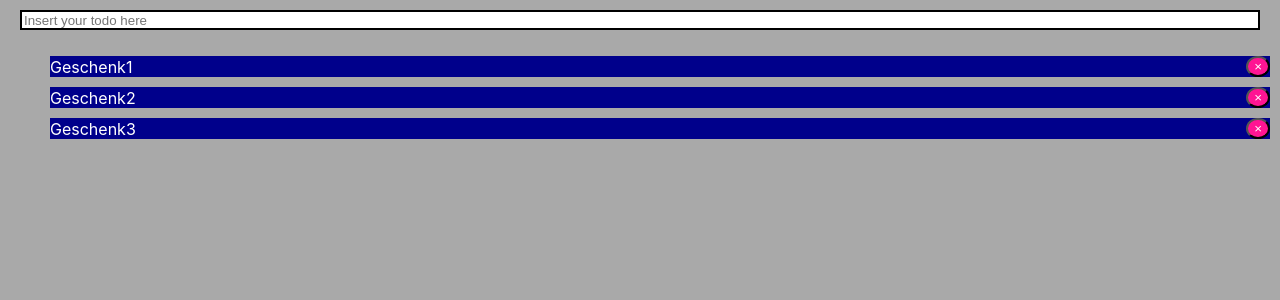
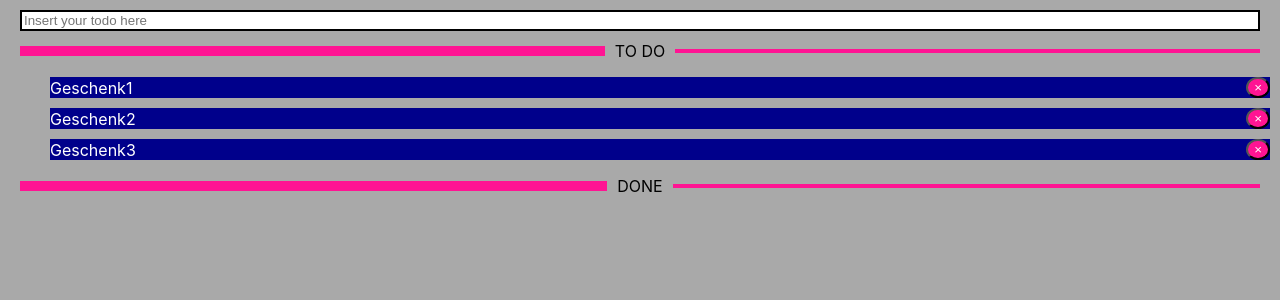
Before and after one commit to frythjof/todo-app, a React (Create React App) app: page / in a window 1280 px wide. Shown: the top 300 px of the page. Built offline with nearby package versions, Linux system fonts and the light colour scheme.

Commit message:
Add Separators and refactor with Styled Components

```diff
--- a/src/App.js
+++ b/src/App.js
@@ -1,8 +1,23 @@
 import React, { Component } from 'react'
 import Input from './Input'
 import Todo from './Todo'
+import Separator from './Separator'
 import uid from 'uid'
-import './App.css'
+//import './App.css'
+import styled from 'styled-components'
+
+const Container = styled.div`
+  display: grid;
+  grid-auto-rows: min-content;
+  padding: 0 10px;
+  height: 100vh;
+  background-color: darkgray;
+`
+
+const TodoList = styled.ul`
+  display: grid;
+  grid-gap: 10px;
+`
 
 class App extends Component {
   state = {
@@ -17,15 +32,27 @@ class App extends Component {
   render() {
     this.save()
     return (
-      <div className="Container">
+      <Container>
         <Input onEnter={this.addTodo} />
-        <ul className="list">{this.renderTodos()}</ul>
-      </div>
+        <Separator text="TO DO" />
+        <TodoList>{this.renderOpenTodos()}</TodoList>
+        <Separator text="DONE" />
+        <TodoList>{this.renderDoneTodos()}</TodoList>
+      </Container>
     )
   }
 
-  renderTodos() {
-    return this.state.todos.map(todo => (
+  renderOpenTodos() {
+    return this.state.todos
+      .filter(todo => !todo.done)
+      .map(this.renderSingleTodo)
+  }
+
+  renderDoneTodos() {
+    return this.state.todos.filter(todo => todo.done).map(this.renderSingleTodo)
+  }
+
+  renderSingleTodo = todo => (
     <Todo
       key={todo.id}
       text={todo.text}
@@ -33,8 +60,7 @@ class App extends Component {
       onToggle={() => this.toggleTodo(todo.id)}
       onDelete={() => this.deleteTodo(todo.id)}
     />
-    ))
-  }
+  )
 
   addTodo = text => {
     this.setState({
--- /dev/null
+++ b/src/GlobalStyle.js
@@ -0,0 +1,14 @@
+import React, { Component } from 'react'
+import { createGlobalStyle } from 'styled-components'
+
+export default createGlobalStyle`
+body {
+  margin: 0;
+  padding: 0;
+  font-family: -apple-system, BlinkMacSystemFont, "Segoe UI", "Roboto", "Oxygen",
+    "Ubuntu", "Cantarell", "Fira Sans", "Droid Sans", "Helvetica Neue",
+    sans-serif;
+  -webkit-font-smoothing: antialiased;
+  -moz-osx-font-smoothing: grayscale;
+}
+`
--- /dev/null
+++ b/src/Separator.css
@@ -0,0 +1,14 @@
+.Separator {
+  display: flex;
+  align-items: center;
+}
+
+.Separator .hr {
+  margin: 0 10px;
+  width: 100%;
+  border-bottom: 4px solid deeppink;
+}
+
+.Separator span {
+  white-space: nowrap;
+}
--- /dev/null
+++ b/src/Separator.js
@@ -0,0 +1,31 @@
+import React, { Component } from 'react'
+import styled from 'styled-components'
+//import './Separator.css'
+
+const Wrapper = styled.section`
+  display: flex;
+  align-items: center;
+`
+
+const Text = styled.span`
+  white-space: nowrap;
+`
+
+const Line = styled.div`
+  margin: 0 10px;
+  width: 100%;
+  border-bottom: ${props => props.width || 4}px solid deeppink;
+  // Erst definiere ich mit der Arrow-fct, dass es hier props gibt und dann was genommen werden soll.
+`
+
+export default class Separator extends Component {
+  render() {
+    return (
+      <Wrapper>
+        <Line width={10} />
+        <Text>{this.props.text}</Text>
+        <Line />
+      </Wrapper>
+    )
+  }
+}
--- a/src/Todo.js
+++ b/src/Todo.js
@@ -1,16 +1,36 @@
 import React, { Component } from 'react'
-import './Todo.css'
+//import './Todo.css'
+import styled from 'styled-components'
+
+const Todo = styled.li`
+  display: flex;
+  justify-content: space-between;
+  align-items: center;
+  background-color: darkblue;
+  color: white;
+
+  .Done {
+    text-decoration: line-through;
+  }
+`
+
+const DeleteButton = styled.button`
+  margin-left: auto;
+  background-color: deeppink;
+  color: white;
+  border-radius: 50%;
+`
 
 export default class Todos extends Component {
   render() {
     const { text, done, onToggle, onDelete } = this.props
     return (
-      <li className="Todo">
+      <Todo>
         <span className={done ? 'Done' : ''} onClick={onToggle}>
           {text}
         </span>
-        <button onClick={onDelete}>&times;</button>
-      </li>
+        <DeleteButton onClick={onDelete}>&times;</DeleteButton>
+      </Todo>
     )
   }
 }
--- a/src/index.css
+++ b/src/index.css
@@ -1,14 +1,9 @@
 body {
   margin: 0;
   padding: 0;
-  font-family: -apple-system, BlinkMacSystemFont, "Segoe UI", "Roboto", "Oxygen",
-    "Ubuntu", "Cantarell", "Fira Sans", "Droid Sans", "Helvetica Neue",
+  font-family: -apple-system, BlinkMacSystemFont, 'Segoe UI', 'Roboto', 'Oxygen',
+    'Ubuntu', 'Cantarell', 'Fira Sans', 'Droid Sans', 'Helvetica Neue',
     sans-serif;
   -webkit-font-smoothing: antialiased;
   -moz-osx-font-smoothing: grayscale;
 }
-
-code {
-  font-family: source-code-pro, Menlo, Monaco, Consolas, "Courier New",
-    monospace;
-}
--- a/src/index.js
+++ b/src/index.js
@@ -1,10 +1,17 @@
 import React from 'react'
 import ReactDOM from 'react-dom'
-import './index.css'
+//import './index.css'
 import App from './App'
 import * as serviceWorker from './serviceWorker'
+import GlobalStyle from './GlobalStyle'
 
-ReactDOM.render(<App />, document.getElementById('root'))
+ReactDOM.render(
+  <React.Fragment>
+    <App />
+    <GlobalStyle />
+  </React.Fragment>,
+  document.getElementById('root')
+)
 
 // If you want your app to work offline and load faster, you can change
 // unregister() to register() below. Note this comes with some pitfalls.
```
Also changed, not shown: src/logo.svg (deleted). Lines whose indentation alone changed are shown as unchanged.
